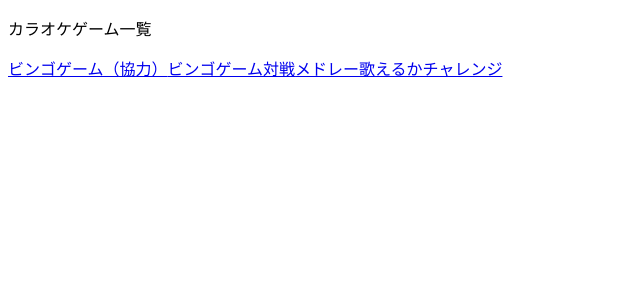
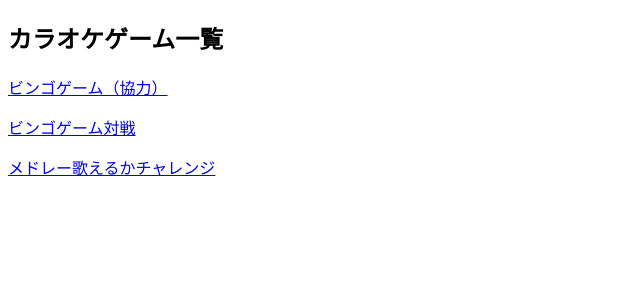
Before and after one commit to Kubbo0308/karaoke_app, a Next.js app: page / in a window 1280 px wide. Shown: the top 300 px of the page, without its empty margins (0-640 px from the left). Built offline with nearby package versions, Linux system fonts and the light colour scheme.

Commit message:
軽くデザイン修正

```diff
--- a/src/app/bingo/cooperation/page.tsx
+++ b/src/app/bingo/cooperation/page.tsx
@@ -1,5 +1,5 @@
-import { Text } from "@chakra-ui/react";
+import { Heading, Text } from "@chakra-ui/react";
 
 export default function Cooperation() {
-  return <Text>協力</Text>;
+  return <Heading>協力</Heading>;
 }
--- a/src/app/page.tsx
+++ b/src/app/page.tsx
@@ -1,11 +1,12 @@
-import { Link, Text } from "@chakra-ui/react";
+import { Flex, Heading, Link } from "@chakra-ui/react";
 import NextLink from "next/link";
 import React from "react";
 
 export default function Home() {
   return (
     <>
-      <Text>カラオケゲーム一覧</Text>
+      <Heading>カラオケゲーム一覧</Heading>
+      <Flex direction="column" gap="16px">
         <Link as={NextLink} href="/bingo/cooperation">
           ビンゴゲーム（協力）
         </Link>
@@ -15,6 +16,7 @@ export default function Home() {
         <Link as={NextLink} href="/medley">
           メドレー歌えるかチャレンジ
         </Link>
+      </Flex>
     </>
   );
 }
```
Lines whose indentation alone changed are shown as unchanged.
